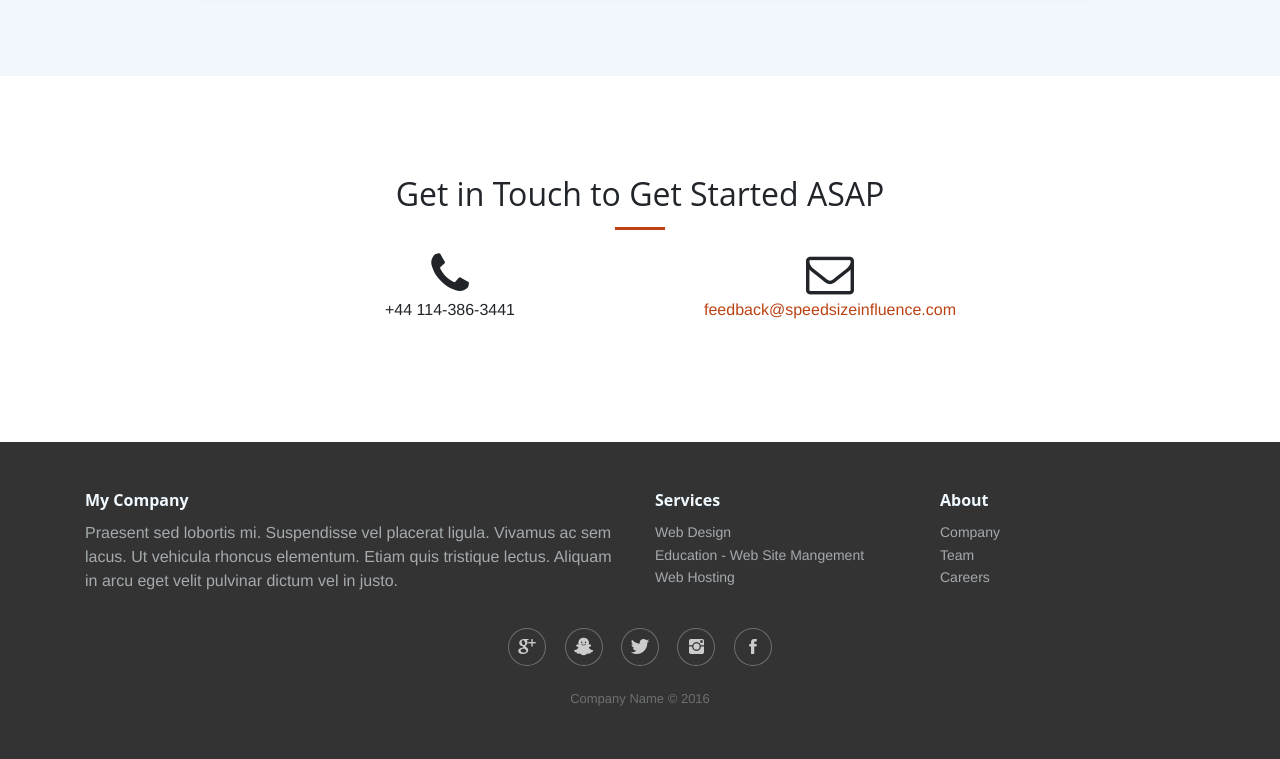
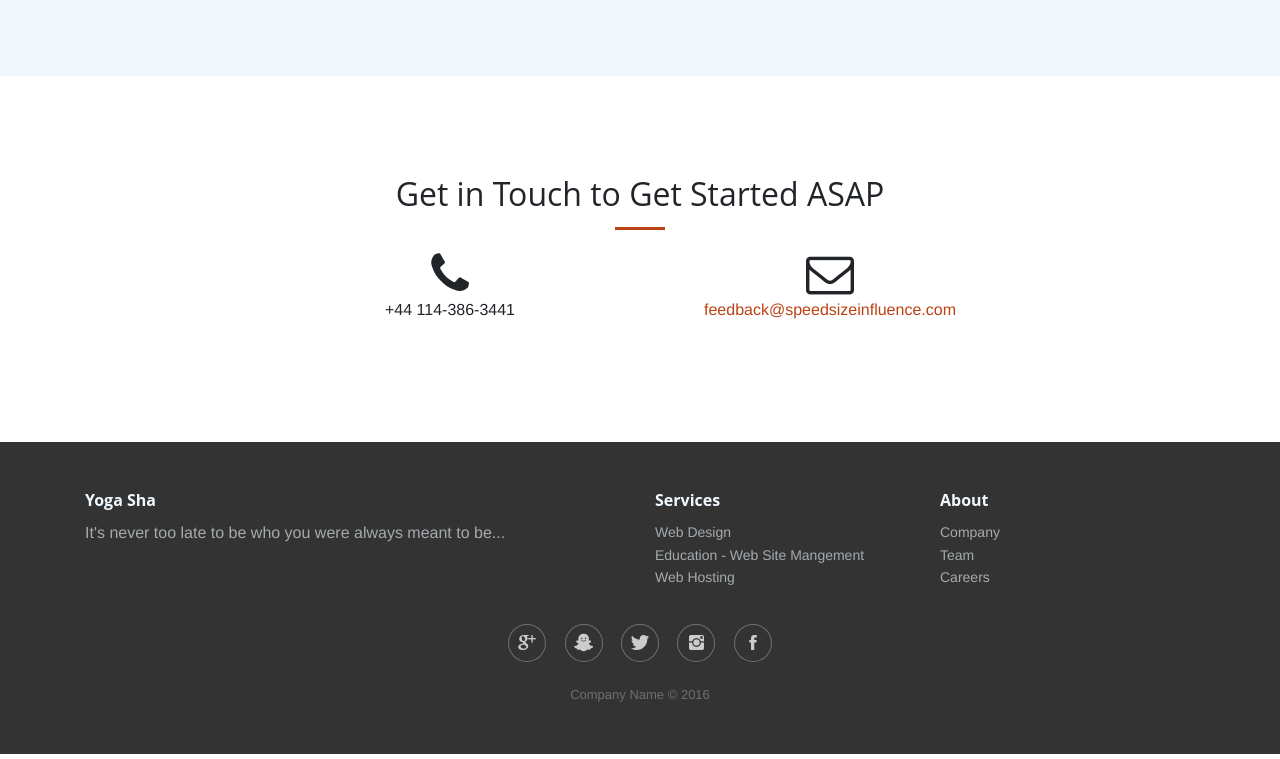
Before and after one commit to primertest-org/www, a Jekyll site: the page built from index.html, in a window 1280 px wide and 900 px high, scrolled down 3866 px, cut to the strip 141-900 px from the top of the window. Built offline with Jekyll 4.4.1, drawn with Linux system fonts in a browser that asks for light colours; some web fonts are replaced.

Commit message:
Updated '_data/footerdark.json' via CloudCannon

```diff
--- a/_data/footerdark.json
+++ b/_data/footerdark.json
@@ -1,6 +1,6 @@
 {
-	"company-name": "My Company",
-	"company-blurb": "Praesent sed lobortis mi. Suspendisse vel placerat ligula. Vivamus ac sem lacus. Ut vehicula rhoncus elementum. Etiam quis tristique lectus. Aliquam in arcu eget velit pulvinar dictum vel in justo.",
+	"company-name": "Yoga Sha",
+	"company-blurb": "It's never too late to be who you were always meant to be...",
 	"links1-name": "Services",
 	"links1-links": [
 		{
```
